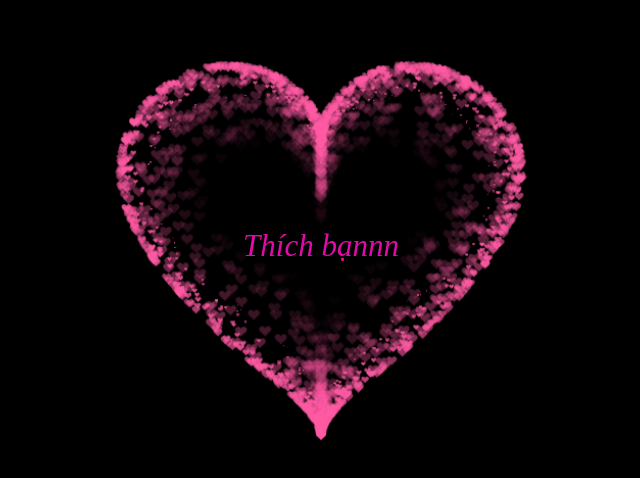
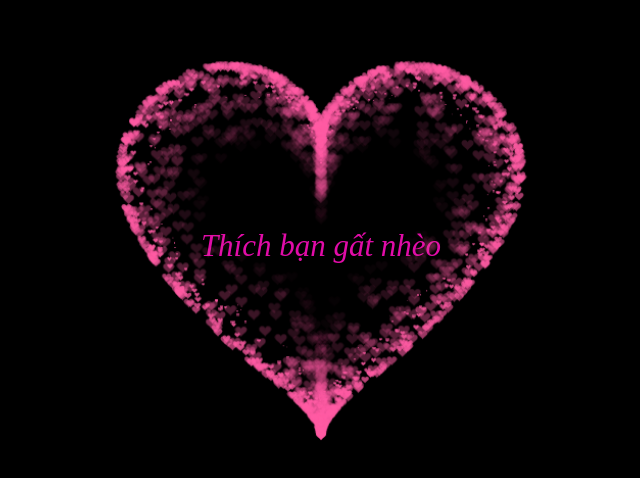
Before and after one commit to ZenyB/heart, a plain HTML site: page index.html in a window 1280 px wide. Shown: the part 152-630 px from the top of the page, without its empty margins (319-959 px from the left). Drawn offline with Linux system fonts and the light colour scheme.

Commit message:
upload code

```diff
--- a/index.html
+++ b/index.html
@@ -1,7 +1,7 @@
 <!DOCTYPE HTML PUBLIC "-//W3C//DTD HTML 4.0 Transitional//EN">
 <HTML>
  <HEAD>
-  <TITLE> Yêu Bé Cúc </TITLE>
+  <TITLE> Gửi Bé Cúc </TITLE>
   <META NAME="Generator" CONTENT="EditPlus">
   <META NAME="Author" CONTENT="">
   <META NAME="Keywords" CONTENT="">
@@ -331,6 +331,6 @@ var ParticlePool = (function() {
         align-items: center;
         justify-content: center;
         margin-bottom: 5px;
-        text-align: center;">Thích bạnnn</div>
+        text-align: center;">Thích bạn gất nhèo</div>
  </BODY>
 </HTML>
```
